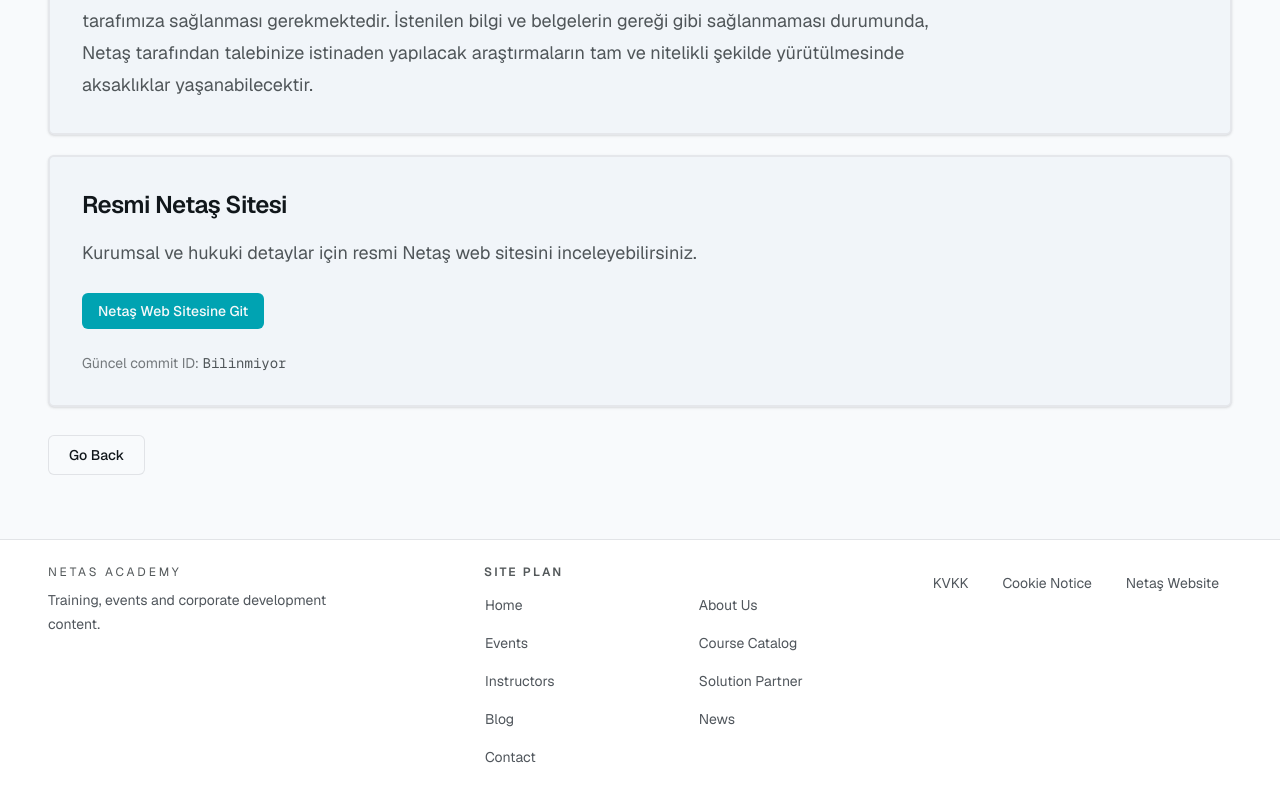
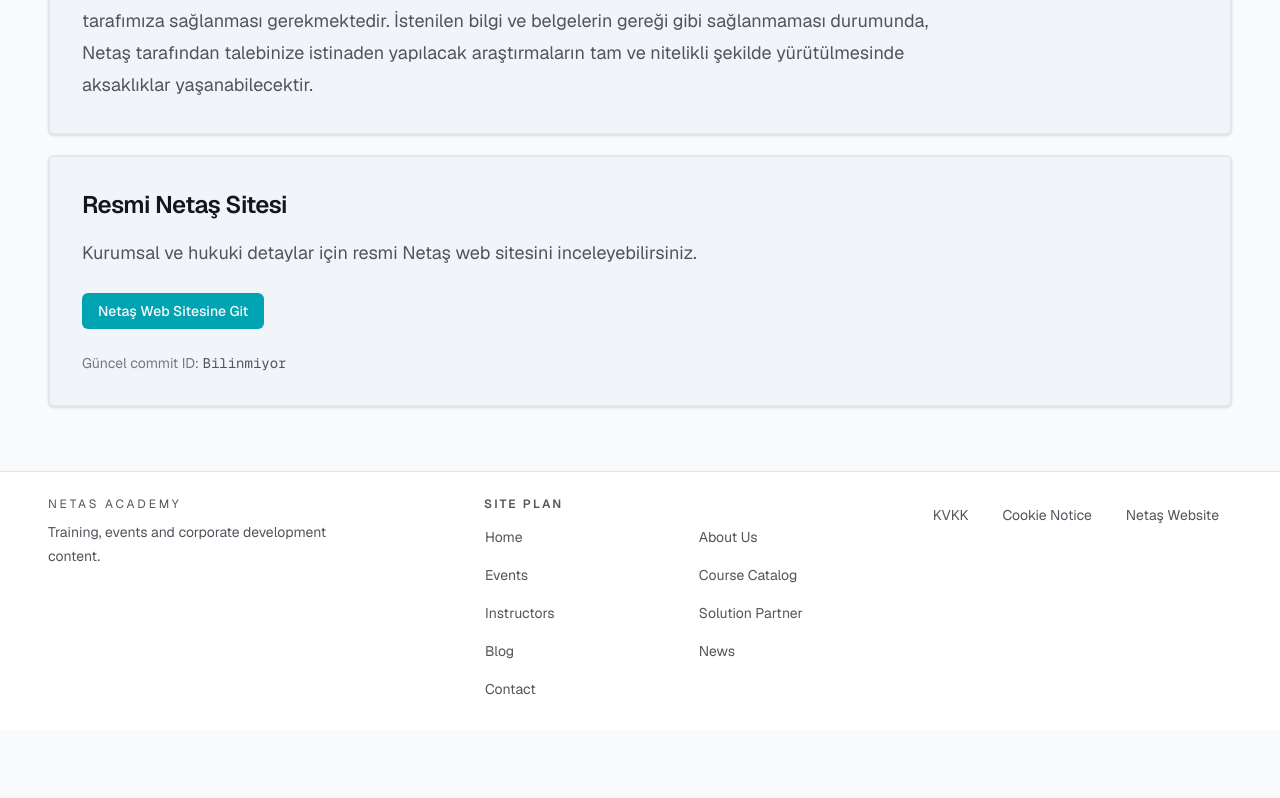
Before and after one commit to arda-e/netas-academy, a Next.js app in the folder frontend/: page /en/kvkk in a window 1280 px wide. Shown: the part 5187-5985 px from the top of the page. After the commit the page ends 5917 px from the top, so only its background shows below. Built offline with nearby package versions, Linux system fonts and the light colour scheme.

Commit message:
fix(kvkk): remove duplicate back button

```diff
--- a/frontend/src/app/[locale]/kvkk/page.tsx
+++ b/frontend/src/app/[locale]/kvkk/page.tsx
@@ -278,9 +278,6 @@
             </p>
           </article>
 
-          <div className="flex justify-start pt-2">
-            <KvkkBackButton />
-          </div>
         </div>
       </section>
     </main>
```
